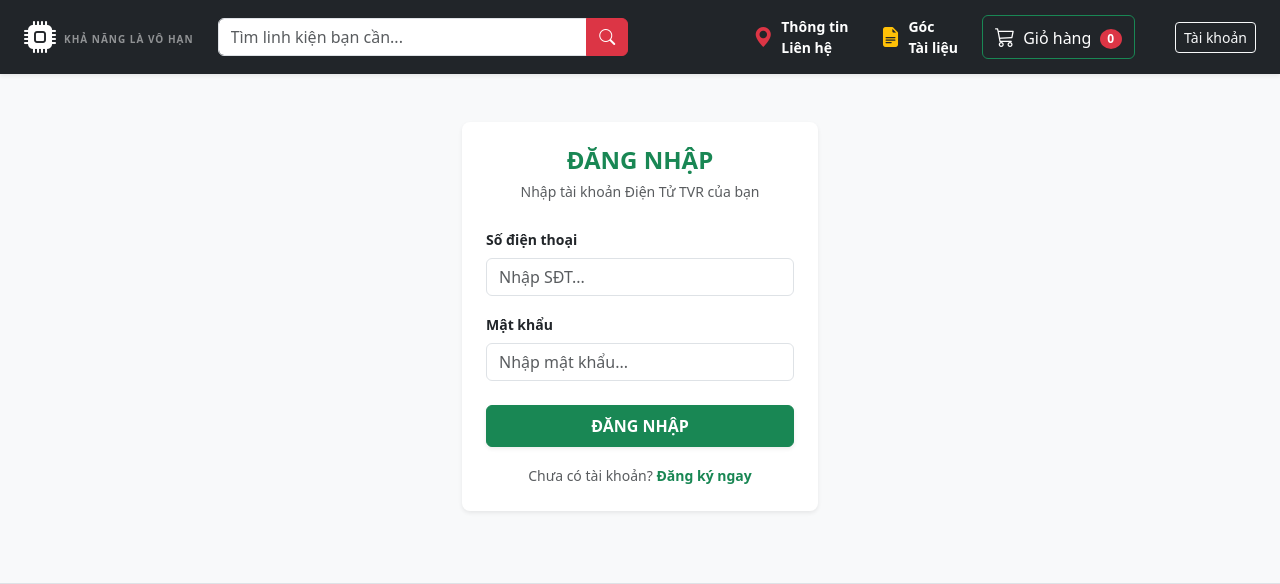
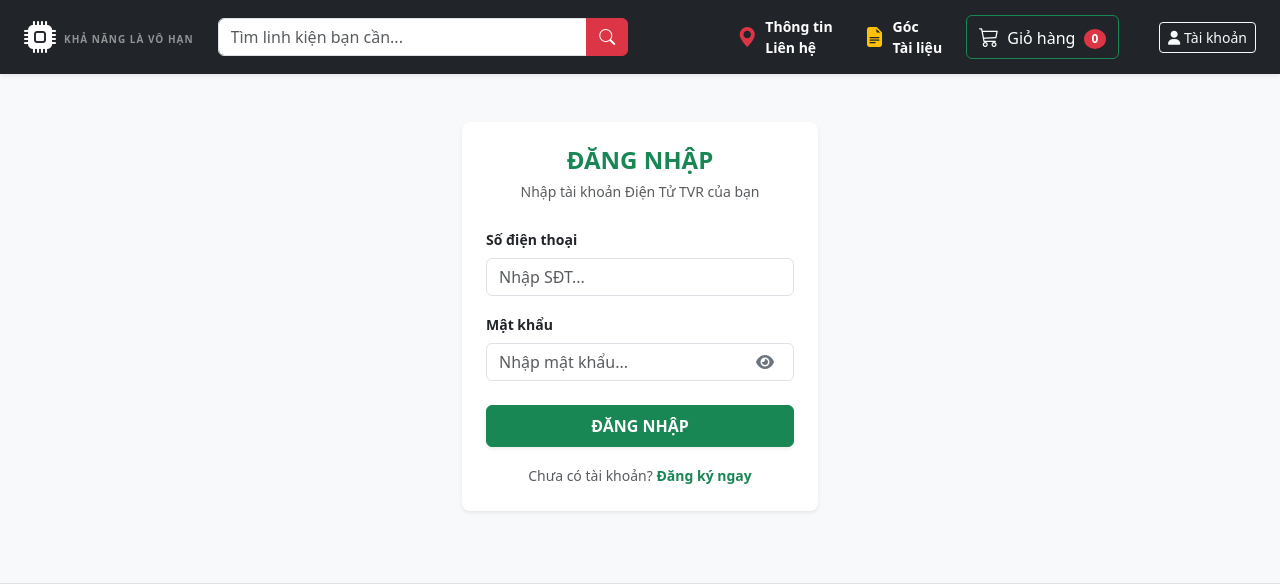
Before and after one commit to tranri/web-ban-hang-TVR, a Django app: template shop/templates/shop/dang_nhap.html in a window 1280 px wide. Shown: the top 584 px of the page. Run offline with Django 3.2, Linux system fonts and the light colour scheme; the template is opened without the code that fills it, so the values that code supplies are empty.

Commit message:
Cập nhật logic trong shop/views.py

```diff
--- a/shop/templates/shop/dang_nhap.html
+++ b/shop/templates/shop/dang_nhap.html
@@ -19,8 +19,14 @@
                     </div>
                     <div class="mb-3">
                         <label class="form-label small fw-bold">Mật khẩu</label>
-                        <input type="password" name="password" class="form-control" required
-                               placeholder="Nhập mật khẩu...">
+                        <!-- ✅ IMPROVED - Add password visibility toggle for login -->
+                        <div class="password-input-wrapper">
+                            <input type="password" name="password" id="login-password" class="form-control" required
+                                   placeholder="Nhập mật khẩu...">
+                            <button type="button" class="password-toggle-btn" data-target="#login-password">
+                                <i class="fas fa-eye"></i>
+                            </button>
+                        </div>
                     </div>
                     <div class="d-grid mt-4">
                         <button type="submit" class="btn btn-success fw-bold py-2 shadow-sm">ĐĂNG NHẬP</button>
@@ -36,4 +42,85 @@
         </div>
     </div>
 </div>
+
+<!-- Load Font Awesome for icons -->
+<link rel="stylesheet" href="https://cdnjs.cloudflare.com/ajax/libs/font-awesome/6.4.0/css/all.min.css">
+
+<!-- ✅ IMPROVED - Add password visibility toggle CSS -->
+<style>
+    .password-input-wrapper {
+        position: relative;
+        display: flex;
+        align-items: center;
+    }
+
+    .password-input-wrapper input {
+        flex: 1;
+        padding-right: 40px; /* Space for the toggle button */
+    }
+
+    .password-toggle-btn {
+        position: absolute;
+        right: 12px;
+        background: none;
+        border: none;
+        color: #6c757d;
+        cursor: pointer;
+        font-size: 16px;
+        padding: 5px 8px;
+        transition: all 0.2s ease;
+        z-index: 10;
+    }
+
+    .password-toggle-btn:hover {
+        color: #28a745;
+        transform: scale(1.1);
+    }
+
+    .password-toggle-btn:active {
+        transform: scale(0.95);
+    }
+
+    .password-toggle-btn i {
+        display: block;
+    }
+</style>
+
+<!-- ✅ IMPROVED - Add password visibility toggle JS -->
+<script>
+    document.addEventListener('DOMContentLoaded', function() {
+        // Get all password toggle buttons
+        const toggleButtons = document.querySelectorAll('.password-toggle-btn');
+
+        toggleButtons.forEach(button => {
+            button.addEventListener('click', function(e) {
+                e.preventDefault();
+
+                // Get the target password input field
+                const targetSelector = this.getAttribute('data-target');
+                const passwordInput = document.querySelector(targetSelector);
+
+                if (!passwordInput) return;
+
+                // Toggle password visibility
+                const isPassword = passwordInput.type === 'password';
+                passwordInput.type = isPassword ? 'text' : 'password';
+
+                // Toggle icon
+                const icon = this.querySelector('i');
+                if (isPassword) {
+                    icon.classList.remove('fa-eye');
+                    icon.classList.add('fa-eye-slash');
+                } else {
+                    icon.classList.remove('fa-eye-slash');
+                    icon.classList.add('fa-eye');
+                }
+
+                // Add visual feedback
+                this.classList.toggle('active');
+            });
+        });
+    });
+</script>
+
 {% endblock %}
```
Also changed, not shown: shop/templates/shop/dang_ky.html (+14 -4 lines).
